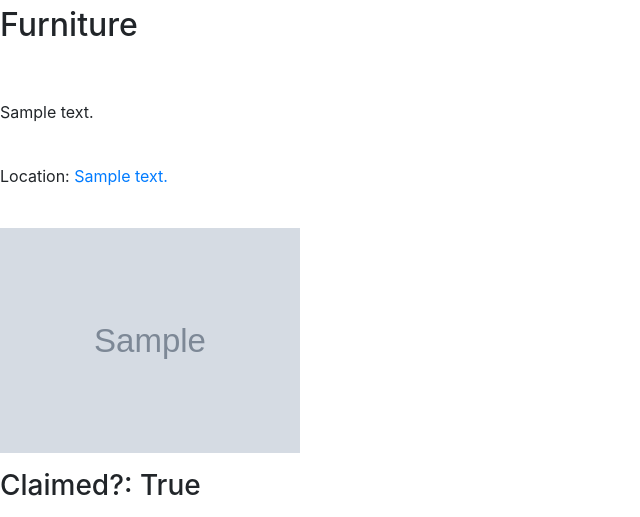
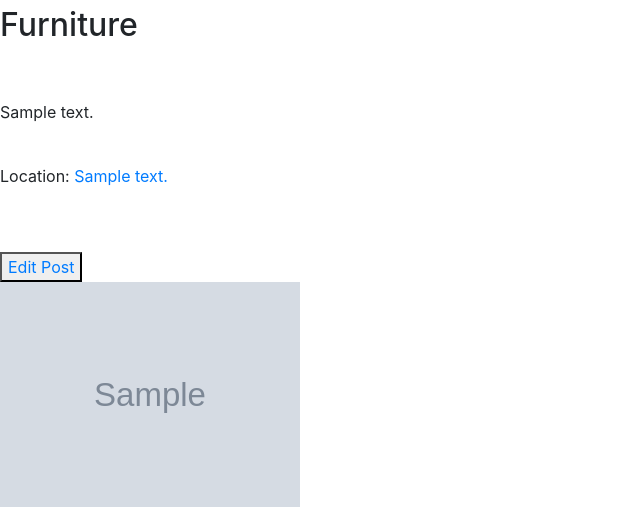
Before and after one commit to Aries324/junk-finder, a Django app: page /1/details/ in a window 1280 px wide. Shown: the part 342-859 px from the top of the page, without its empty margins (0-640 px from the left). Run offline with Django 3.2, Linux system fonts and the light colour scheme; tables that the repository leaves empty hold one stand-in row (values such as "Sample post"); grey boxes marked "Sample" are stand-in pictures; some libraries are stand-ins or nearby versions; some web fonts are replaced.

Commit message:
adds edit post again

```diff
--- a/junkapp/templates/item_detail.html
+++ b/junkapp/templates/item_detail.html
@@ -7,6 +7,11 @@
 <br>
 <p>Location: <a href="{{ post.address }}">{{ post.address }}</a></p>
 <br>
+<br>
+<button><a href="{% url 'edit' id=post.id %}">Edit Post</a></button>
+
+
+<br>
 <p><img src="{{post.image.url}}" alt="{{post.title}}" style="width: 300px; " ></td></p><h3>Claimed?: {{ post.claimed }}</h3>
 <br>
 <p>Contact: <a href="mailto:{{post.email.email}}">Send email</a></p>
--- a/junkapp/urls.py
+++ b/junkapp/urls.py
@@ -15,6 +15,7 @@ urlpatterns = [
     path("login/", views.login_view, name="login"),
     path('postitem/', login_required(views.PostItemView.as_view())),
     path('<int:id>/details/', views.item_detail_view),
+    path('<int:id>/edit/', views.item_edit_view, name='edit'),
     # on form submission, takes form_type and passes it to helper
     # function that takes the type, loads the form data, then redirects
     # to another page
--- a/junkapp/views.py
+++ b/junkapp/views.py
@@ -93,6 +93,18 @@ class PostItemView(View):
         return render(request, 'post_item_form.html', {'form': form, 'images': images})
 
 
+def item_edit_view(request, id):
+    item = ItemsPost.objects.get(id=id)
+    if request.method == 'POST':
+        form = PostItemForm(request.POST, instance=item)
+        form.save()
+        return HttpResponseRedirect(reverse('item_detail',args=(id,)))
+    if request.user.id != item.email.id:
+        return HttpResponseRedirect(reverse('home'))
+    form = PostItemForm(instance=item)
+    return render(request, 'forms.html',{'form':form})
+
+
 class SortByClaimedFalse(View):
 
     def get(self, request, *args, **kwargs):
```
